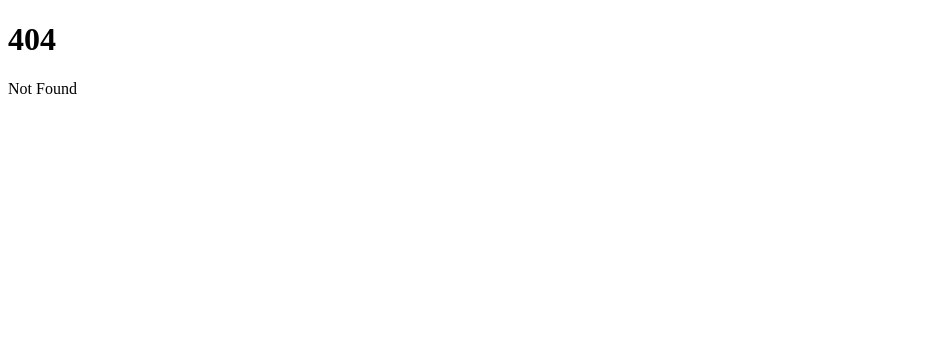
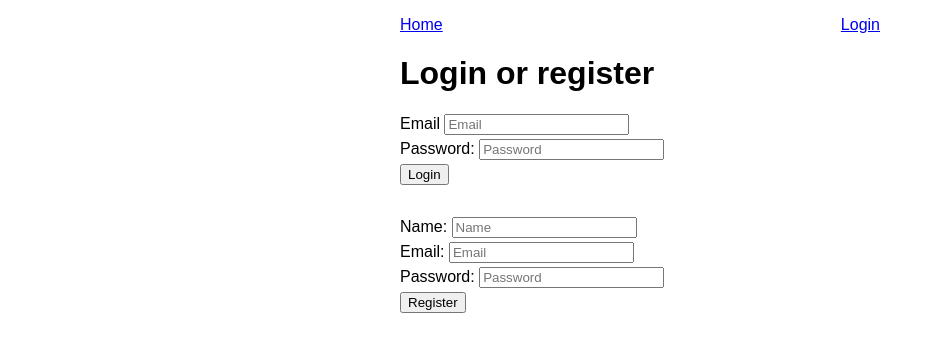
Before and after one commit to codscino/svelte-kit_todo, a SvelteKit app: page /login in a window 1280 px wide. Before the commit this address had no page. Shown: the top 352 px of the page, without its empty margins (0-934 px from the left). Built offline with nearby package versions, Linux system fonts and the light colour scheme; no server answers.

Commit message:
removed types

```diff
--- a/package.json
+++ b/package.json
@@ -1,13 +1,11 @@
 {
-	"name": "svelte-kit-todo",
+	"name": "appsvelte",
 	"version": "0.0.1",
 	"private": true,
 	"scripts": {
 		"dev": "vite dev",
 		"build": "vite build",
 		"preview": "vite preview",
-		"check": "svelte-kit sync && svelte-check --tsconfig ./jsconfig.json",
-		"check:watch": "svelte-kit sync && svelte-check --tsconfig ./jsconfig.json --watch",
 		"test": "npm run test:integration && npm run test:unit",
 		"lint": "prettier --check . && eslint .",
 		"format": "prettier --write .",
@@ -26,8 +24,6 @@
 		"prettier": "^3.1.1",
 		"prettier-plugin-svelte": "^3.1.2",
 		"svelte": "^4.2.7",
-		"svelte-check": "^3.6.0",
-		"typescript": "^5.0.0",
 		"vite": "^5.0.3",
 		"vitest": "^1.2.0"
 	},
--- a/src/lib/appwrite.js
+++ b/src/lib/appwrite.js
@@ -1,10 +1,9 @@
-import { Client, Account } from 'appwrite';
+import { Client, Databases, Account } from "appwrite";
 
-export const client = new Client();
-
+const client = new Client();
 client
-    .setEndpoint('https://cloud.appwrite.io/v1')
-    .setProject('65cf310b2b326e1c5f3a'); // Replace with your project ID
+  .setEndpoint("https://cloud.appwrite.io/v1")
+  .setProject("65cf310b2b326e1c5f3a"); // Replace with your project ID
 
 export const account = new Account(client);
-export { ID } from 'appwrite';
+export const databases = new Databases(client);
--- /dev/null
+++ b/src/lib/ideas.js
@@ -0,0 +1,26 @@
+import { ID, Query } from 'appwrite';
+import { databases } from '$lib/appwrite';
+
+const IDEAS_DATABASE_ID = '65cf31c6e1c4edddc2a3'; // Replace with your database ID
+const IDEAS_COLLECTION_ID = 'ideas-tracker'; // Replace with your collection ID
+
+export async function getIdeas() {
+	return await databases.listDocuments(
+		IDEAS_DATABASE_ID,
+		IDEAS_COLLECTION_ID,
+		// Use a query to show the latest ideas first
+		[Query.orderDesc('$createdAt')]
+	);
+}
+
+export async function addIdea(userId, title, description) {
+	await databases.createDocument(IDEAS_DATABASE_ID, IDEAS_COLLECTION_ID, ID.unique(), {
+		userId,
+		title,
+		description
+	});
+}
+
+export async function deleteIdea(id) {
+	await databases.deleteDocument(IDEAS_DATABASE_ID, IDEAS_COLLECTION_ID, id);
+}
--- /dev/null
+++ b/src/lib/user.js
@@ -0,0 +1,51 @@
+import { writable } from 'svelte/store';
+import { ID } from 'appwrite';
+import { goto } from '$app/navigation';
+import { account } from '$lib/appwrite';
+
+// Avoid auth calls in server-side, so that a user is not shared between requests
+const isBrowser = typeof window !== 'undefined';
+
+const createUser = () => {
+	const store = writable(null);
+
+	async function init() {
+		if (!isBrowser) return;
+		try {
+			store.set(await account.get());
+		} catch (e) {
+			store.set(null);
+		}
+	}
+
+	init();
+
+	async function register(email, password, name) {
+		if (!isBrowser) return;
+		await account.create(ID.unique(), email, password, name);
+		await login(email, password);
+	}
+
+	async function login(email, password) {
+		if (!isBrowser) return;
+		await account.createEmailSession(email, password);
+		await init();
+		goto('/'); // Redirect to home page after login
+	}
+
+	async function logout() {
+		await account.deleteSession('current');
+		store.set(null);
+	}
+
+	return {
+		// Exposes the store's value with $user
+		subscribe: store.subscribe,
+		register,
+		login,
+		logout,
+		init
+	};
+};
+
+export const user = createUser();
--- /dev/null
+++ b/src/routes/+layout.svelte
@@ -0,0 +1,34 @@
+<script>
+	import { user } from '$lib/user';
+</script>
+
+<nav>
+	<a href="/">Home</a>
+	{#if $user}
+		<div>
+			<span>{$user.name}</span>
+			<button type="button" on:click={user.logout}>Logout</button>
+		</div>
+	{:else}
+		<a href="/login">Login</a>
+	{/if}
+</nav>
+
+<slot />
+
+<style>
+	:global(*) {
+		font-family: sans-serif;
+	}
+
+	:global(body) {
+		margin: 1rem auto;
+		max-width: 30rem;
+	}
+
+	nav {
+		display: flex;
+		justify-content: space-between;
+		align-items: center;
+	}
+</style>
--- a/src/routes/+page.svelte
+++ b/src/routes/+page.svelte
@@ -1,46 +1,92 @@
 <script>
-    import { account, ID } from '$lib/appwrite';
+	import { invalidateAll } from '$app/navigation';
+	import { addIdea, deleteIdea } from '$lib/ideas.js';
+	import { user } from '$lib/user.js';
 
-    let loggedInUser = null;
+	export let data;
 
-    async function login(email, password) {
-        await account.createEmailSession(email, password);
-        loggedInUser = await account.get();
-    }
+	const add = async (e) => {
+		e.preventDefault();
+		const formEl = e.target;
+		const formData = new FormData(formEl);
+		await addIdea($user.$id, formData.get('title'), formData.get('description'));
+		invalidateAll();
 
-    async function register(email, password) {
-        await account.create(ID.unique(), email, password);
-        login(email, password);
-    }
+		// Reset form
+		formEl.reset();
+	};
 
-    function submit(e) {
-        e.preventDefault();
-        const formData = new FormData(e.target);
-        const type = e.submitter.dataset.type;
-
-        if (type === "login") {
-            login(formData.get('email'), formData.get('password'));
-        } else if (type === "register") {
-            register(formData.get('email'), formData.get('password'));
-        }
-    }
-
-    async function logout() {
-        await account.deleteSession('current');
-        loggedInUser = null;
-    }
+	const remove = async (id) => {
+		await deleteIdea(id);
+		invalidateAll();
+	};
 </script>
 
-<p>
-    {loggedInUser ? `Logged in as ${loggedInUser.name}` : 'Not logged in'}
-</p>
+{#if $user}
+	<section>
+		<h2>Submit Idea</h2>
+		<form on:submit={add}>
+			<label>
+				Title
+				<input type="text" placeholder="Title" name="title" required />
+			</label>
+			<label>
+				Description
+				<textarea placeholder="Description" name="description" />
+			</label>
+			<button type="submit">Submit</button>
+		</form>
+	</section>
+{:else}
+	<section><p>Please login to submit an idea.</p></section>
+{/if}
 
-<form on:submit={submit}>
-    <input type="email" placeholder="Email" name="email" required />
-    <input type="password" placeholder="Password" name="password" required />
+<section>
+	<h2>Latest Ideas</h2>
+	{#if data.ideas.total === 0}
+		<p>No ideas yet.</p>
+	{:else}
+		<p>{data.ideas.total} ideas found</p>
+	{/if}
+	<ul>
+		{#each data.ideas.documents as idea}
+			<li>
+				<strong>{idea.title}</strong>
+				{#if idea.description}
+					<p>{idea.description}</p>
+				{/if}
+				{#if $user && idea.userId === $user.$id}
+					<button type="button" on:click={() => remove(idea.$id)}>Remove</button>
+				{/if}
+			</li>
+		{/each}
+	</ul>
+</section>
 
-    <button type="submit" data-type="login">Login</button>
-    <button type="submit" data-type="register">Register</button>
-</form>
+<style>
+	section {
+		margin-bottom: 3rem;
+	}
+	form {
+		display: grid;
+		gap: 0.75rem;
+	}
 
-<button on:click={logout}>Logout</button>
+	label {
+		display: grid;
+		gap: 0.25rem;
+	}
+
+	ul {
+		list-style: none;
+		padding: 0;
+	}
+
+	li {
+		border-radius: 0.5rem;
+		border: 2px dashed pink;
+		min-width: 20%;
+		padding: 1rem;
+		margin-bottom: 1rem;
+	}
+</style>
--- /dev/null
+++ b/src/routes/login/+page.svelte
@@ -0,0 +1,56 @@
+<script>
+	import { user } from '$lib/user';
+
+	const login = async (e) => {
+		e.preventDefault();
+		const formData = new FormData(e.target);
+		await user.login(formData.get('email'), formData.get('password'));
+	};
+
+	const register = async (e) => {
+		e.preventDefault();
+		const formData = new FormData(e.target);
+		await user.register(formData.get('email'), formData.get('password'), formData.get('name'));
+	};
+</script>
+
+<h1>Login or register</h1>
+
+<form on:submit={login}>
+	<label>
+		Email
+		<input type="email" placeholder="Email" name="email" required />
+	</label>
+	<label>
+		Password:
+		<input type="password" placeholder="Password" name="password" required />
+	</label>
+	<button type="submit"> Login </button>
+</form>
+
+<form on:submit={register}>
+	<label>
+		Name:
+		<input type="text" placeholder="Name" name="name" required />
+	</label>
+	<label>
+		Email:
+		<input type="email" placeholder="Email" name="email" required />
+	</label>
+	<label>
+		Password:
+		<input type="password" placeholder="Password" name="password" required minlength="8" />
+	</label>
+	<button type="submit"> Register </button>
+</form>
+
+<style>
+	form {
+		display: flex;
+		flex-direction: column;
+		align-items: flex-start;
+		gap: 0.25rem;
+
+		margin-block-end: 2rem;
+	}
+</style>
```
Also changed, not shown: jsconfig.json (deleted, +0 -19 lines), src/app.d.ts (deleted, +0 -13 lines), src/routes/+page.js (added, +7 -0 lines), 2 other files (tests, documents, lock files or other folders).
